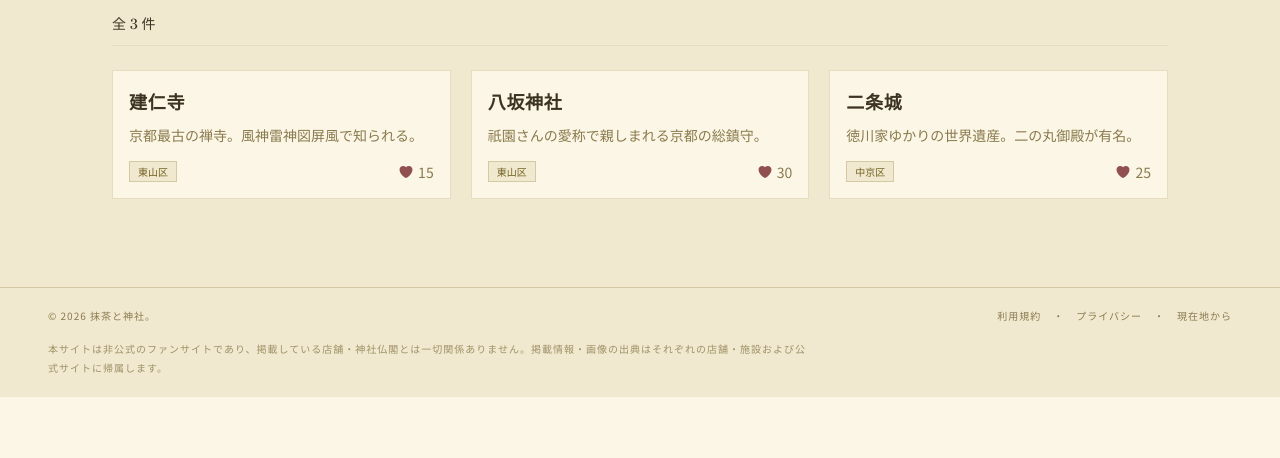
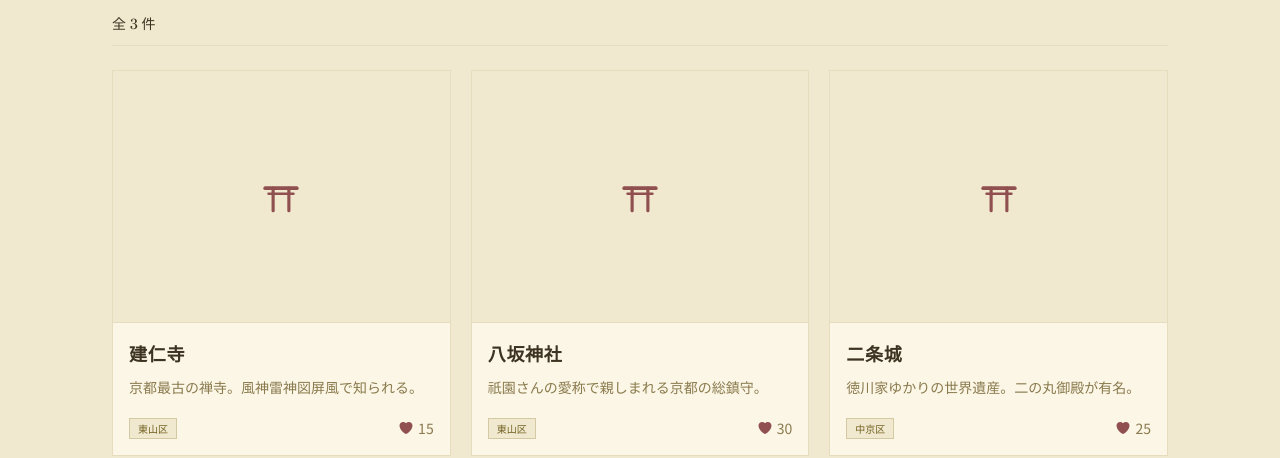
Before and after one commit to hiiragi17/matcha-to-jinja, a Next.js app: page /temples in a window 1280 px wide. Shown: the part 410-868 px from the top of the page. Before the commit the page ends 807 px from the top, so only its background shows below. Built offline with nearby package versions, Linux system fonts and the light colour scheme; no server answers.

Commit message:
feat: 神社カードにも画像プレースホルダーとカード高さ統一を適用
- TempleCard: 画像未登録時に鳥居アイコンのプレースホルダーを表示
- GreenteaCard と同様に Link を h-full flex-col 化し、エリアタグ+いいね数を mt-auto で下端固定

```diff
--- a/src/components/temple/TempleCard.tsx
+++ b/src/components/temple/TempleCard.tsx
@@ -1,6 +1,7 @@
 import Link from "next/link";
 import { HiHeart } from "react-icons/hi2";
 import { hasImage } from "@/lib/utils/image";
+import { ToriiIcon } from "@/components/brand/icons";
 import type { Temple } from "@/types";
 
 type TempleCardProps = {
@@ -11,29 +12,33 @@ export default function TempleCard({ temple }: TempleCardProps) {
   return (
     <Link
       href={`/temples/${temple.id}`}
-      className="block border border-line-soft bg-paper transition-colors hover:bg-washi-bg focus-visible:outline-2 focus-visible:outline-offset-2 focus-visible:outline-bengara"
+      className="flex h-full flex-col border border-line-soft bg-paper transition-colors hover:bg-washi-bg focus-visible:outline-2 focus-visible:outline-offset-2 focus-visible:outline-bengara"
     >
-      {/* 画像未登録のスポットでは画像枠ごと表示しない。実 API の画像 URL が入れば表示される。 */}
-      {hasImage(temple.img) && (
-        <figure className="aspect-[4/3] overflow-hidden border-b border-line-soft">
-          {/* 画像は Rails(CarrierWave)/外部 URL をそのまま表示するため next/image を使わない */}
-          {/* eslint-disable-next-line @next/next/no-img-element */}
+      {/* 画像の有無でカードの見た目が崩れないよう、枠は常に確保する（未登録時はプレースホルダー）。 */}
+      <figure className="aspect-[4/3] overflow-hidden border-b border-line-soft">
+        {hasImage(temple.img) ? (
+          // 画像は Rails(CarrierWave)/外部 URL をそのまま表示するため next/image を使わない
+          // eslint-disable-next-line @next/next/no-img-element
           <img
             src={temple.img}
             alt={temple.name}
             loading="lazy"
             className="h-full w-full object-cover"
           />
-        </figure>
-      )}
-      <div className="flex flex-col gap-2 p-4">
-        <h3 className="font-mincho text-lg font-semibold tracking-[0.04em] text-ink">
+        ) : (
+          <div className="flex h-full w-full items-center justify-center bg-washi">
+            <ToriiIcon size={36} />
+          </div>
+        )}
+      </figure>
+      <div className="flex flex-1 flex-col gap-2 p-4">
+        <h3 className="line-clamp-1 font-mincho text-lg font-semibold tracking-[0.04em] text-ink">
           {temple.name}
         </h3>
         <p className="line-clamp-2 font-serif-jp text-sm leading-[1.9] text-muted">
           {temple.description}
         </p>
-        <div className="mt-1 flex flex-wrap items-center gap-1.5">
+        <div className="mt-auto flex flex-wrap items-center gap-1.5 pt-2">
           {temple.areas.map((area) => (
             <span
               key={area.id}
```
